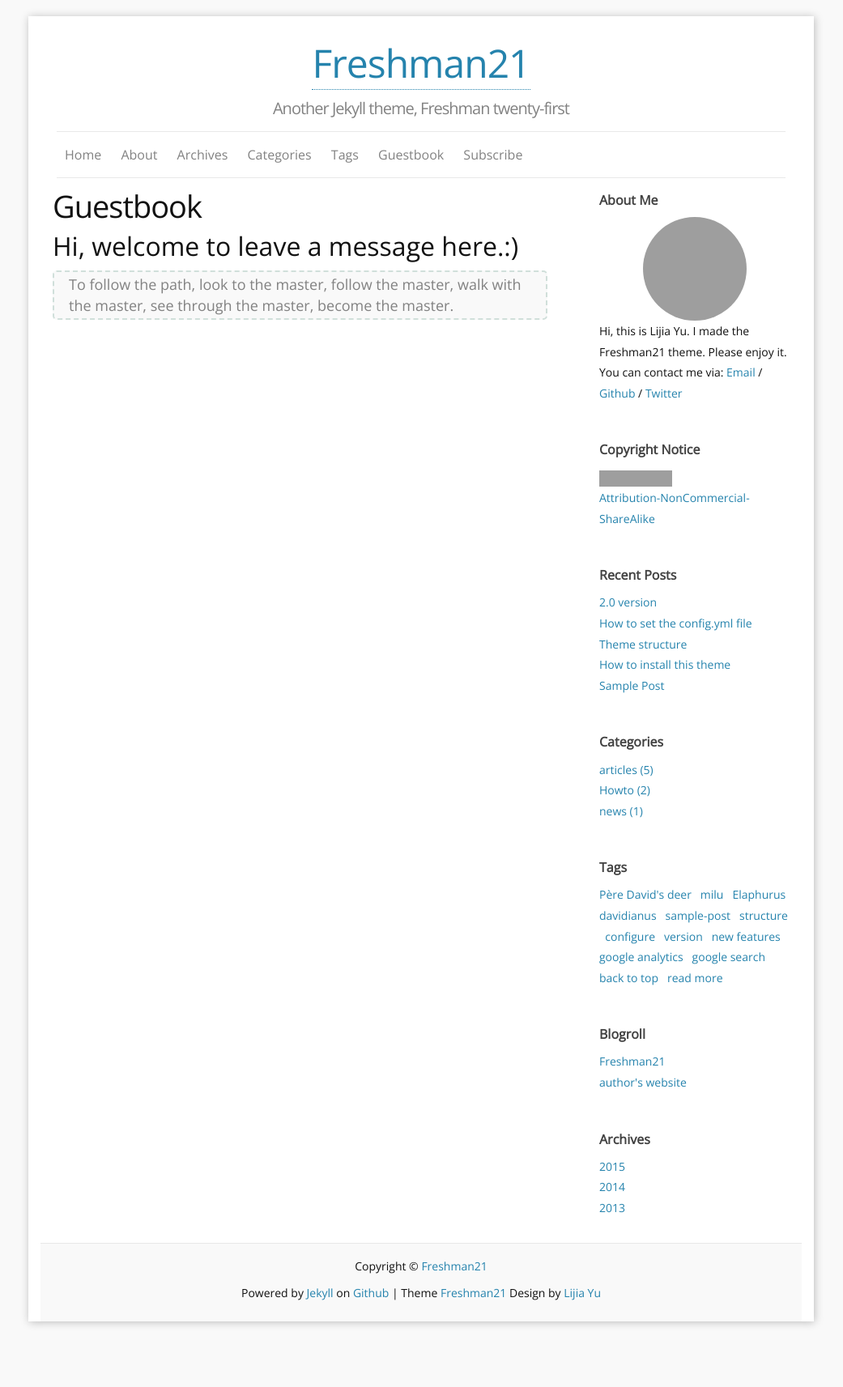
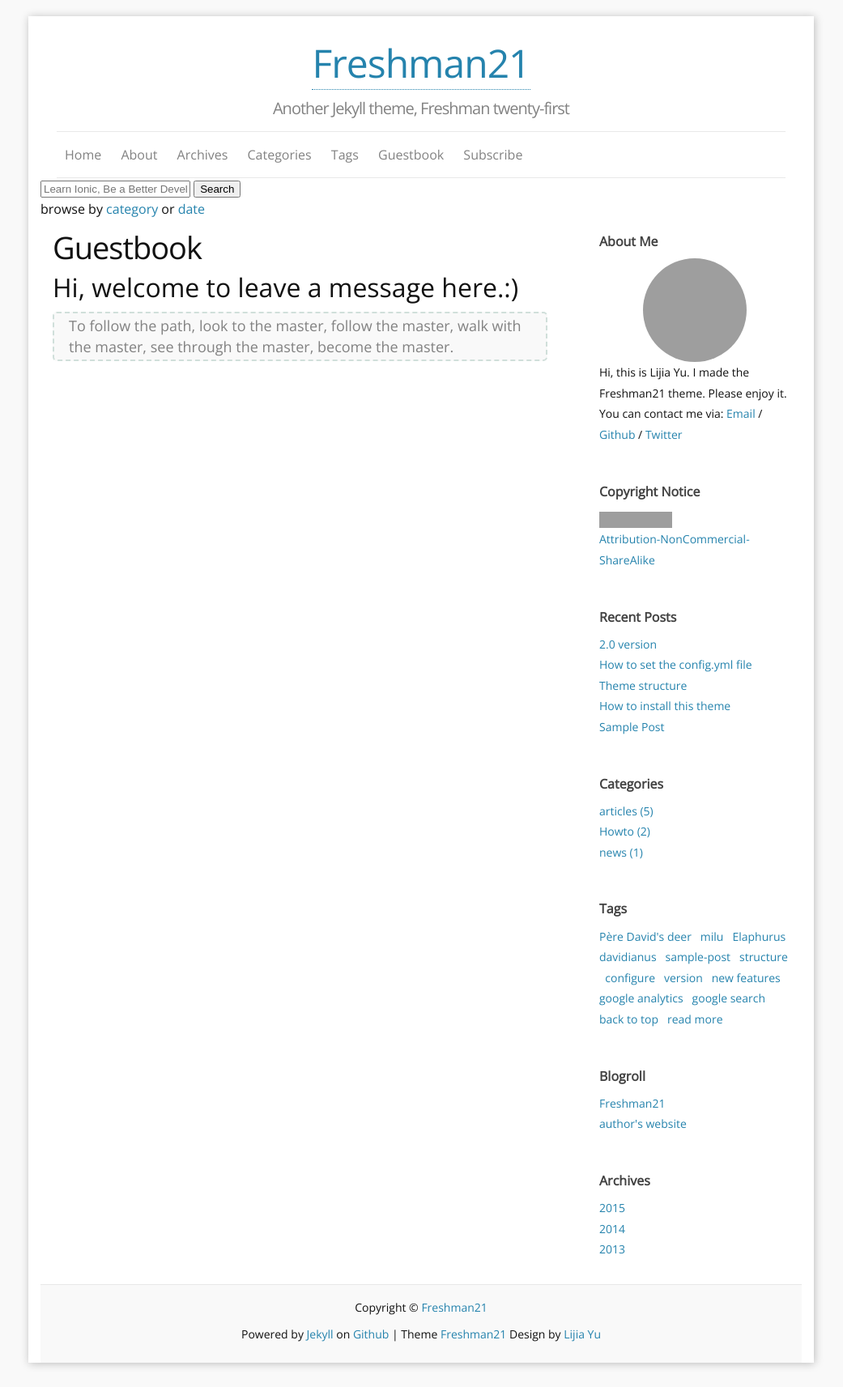
Before and after one commit to debianusers/debianusers.github.io, a Jekyll site: the page built from f_guestbook.md, in a window 1280 px wide. Shown: the whole page at 81% size, without its empty margins (120-1161 px from the left). Built offline with Jekyll 4.4.1, drawn with Linux system fonts in a browser that asks for light colours; comment, search, counter and statistics services are not loaded; before the commit the page ends 1662 px from its top, so only the background shows below that; grey boxes are pictures that could not be loaded.

Commit message:
Initial revision of serarch.html

```diff
--- a/_layouts/default.html
+++ b/_layouts/default.html
@@ -8,6 +8,25 @@
 <div class="container">
 
   {% include header.html %}
+
+  <div class="grid" id="searchBar">
+     <div>
+         <div id="search">
+             <form role="search" method="get" action="{{site.baseurl}}/search/">
+                 <input id="searchString" name="searchString"
+                        placeholder="Learn Ionic, Be a Better Developer, etc." type="text">
+                 <input id="searchButton" name="googleSearchName" type="button" value="Search">
+             </form>
+         </div>
+
+         <div id="archives">
+             browse by <a title="The complete archive of {{ site.name }}'s Blog by category"
+                    href="{{ site.url}}{{site.baseurl}}/categoryview">category</a>
+             or <a title="The complete archive of {{ site.name }}'s Blog by month"
+                   href="{{ site.url}}{{site.baseurl}}/monthview">date</a>
+         </div>
+     </div>
+ </div>
 
   {% if site.default_column == "two" %}
 
```
